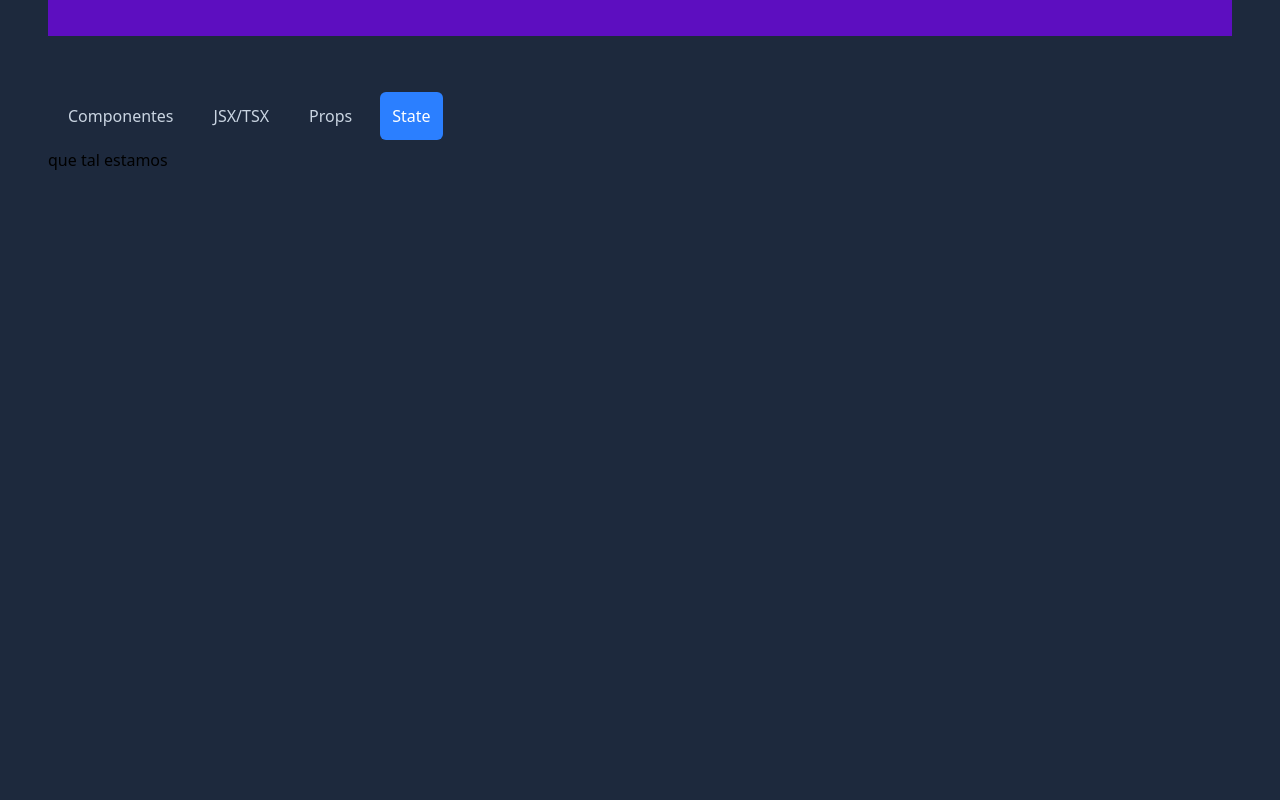
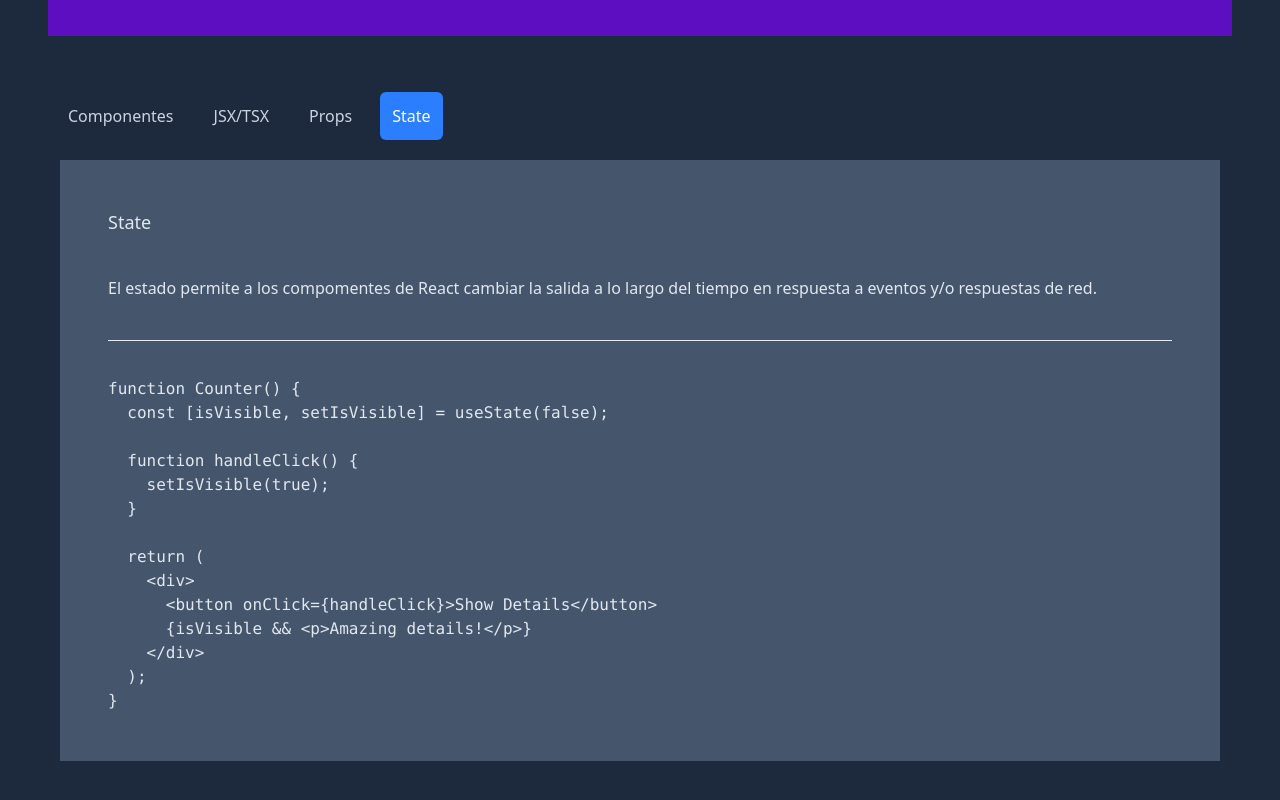
Before and after one commit to ArielSempertegui/web-simple, a Next.js app: page / in a window 1280 px wide. Shown: the part 718-1518 px from the top of the page. Before the commit the page ends 938 px from the top, so only its background shows below. Built offline with nearby package versions, Linux system fonts and the light colour scheme; a web font is replaced by a local one.

Commit message:
Punto de control 2

```diff
--- a/components/tab-example-section.tsx
+++ b/components/tab-example-section.tsx
@@ -4,8 +4,8 @@ import { useState } from "react"
 
 export default function TabExampleSection() {
 
-  const [index, setIndex] = useState(3)
-  const handleClick = (arrayIndex: number) => setIndex(arrayIndex)
+  const [selectedButton, setSelectedButton] = useState(3)
+  const handleClick = (arrayIndex: number) => setSelectedButton(arrayIndex)
 
   return (
     <>
@@ -15,23 +15,27 @@ export default function TabExampleSection() {
             <button
               onClick={() => handleClick(arrayIndex)}
               key={elemento.title}
-                className={`inline-block m-2 p-3 text-slate-300 rounded-md ${arrayIndex === index ? 'bg-blue-500 text-white' : 'hover:bg-slate-900 hover:text-white'}`}
+              className={`inline-block m-2 p-3 text-slate-300 rounded-md ${arrayIndex === selectedButton ? 'bg-blue-500 text-white' : 'hover:bg-slate-900 hover:text-white'}`}
             >
               {elemento.title}
             </button>
           )}
         </div>
-          <TabExample />
+        <article className="bg-slate-600 text-slate-200 p-12 m-3">
+          <h3 className="mb-10 text-lg">
+            {EXAMPLES[selectedButton].title}
+          </h3>
+          <p className="mb-10">
+            {EXAMPLES[selectedButton].description}
+          </p>
+          <hr />
+          <pre className="mt-3 overflow-hidden">
+            <code>
+              {EXAMPLES[selectedButton].code}
+            </code>
+          </pre>
+        </article>
       </section>
     </>
   )
 }
-
-export function TabExample() {
-
-  return (
-    <>
-        <div>que tal estamos</div>
-    </>
-  )
-}
```
Lines whose indentation alone changed are shown as unchanged.
